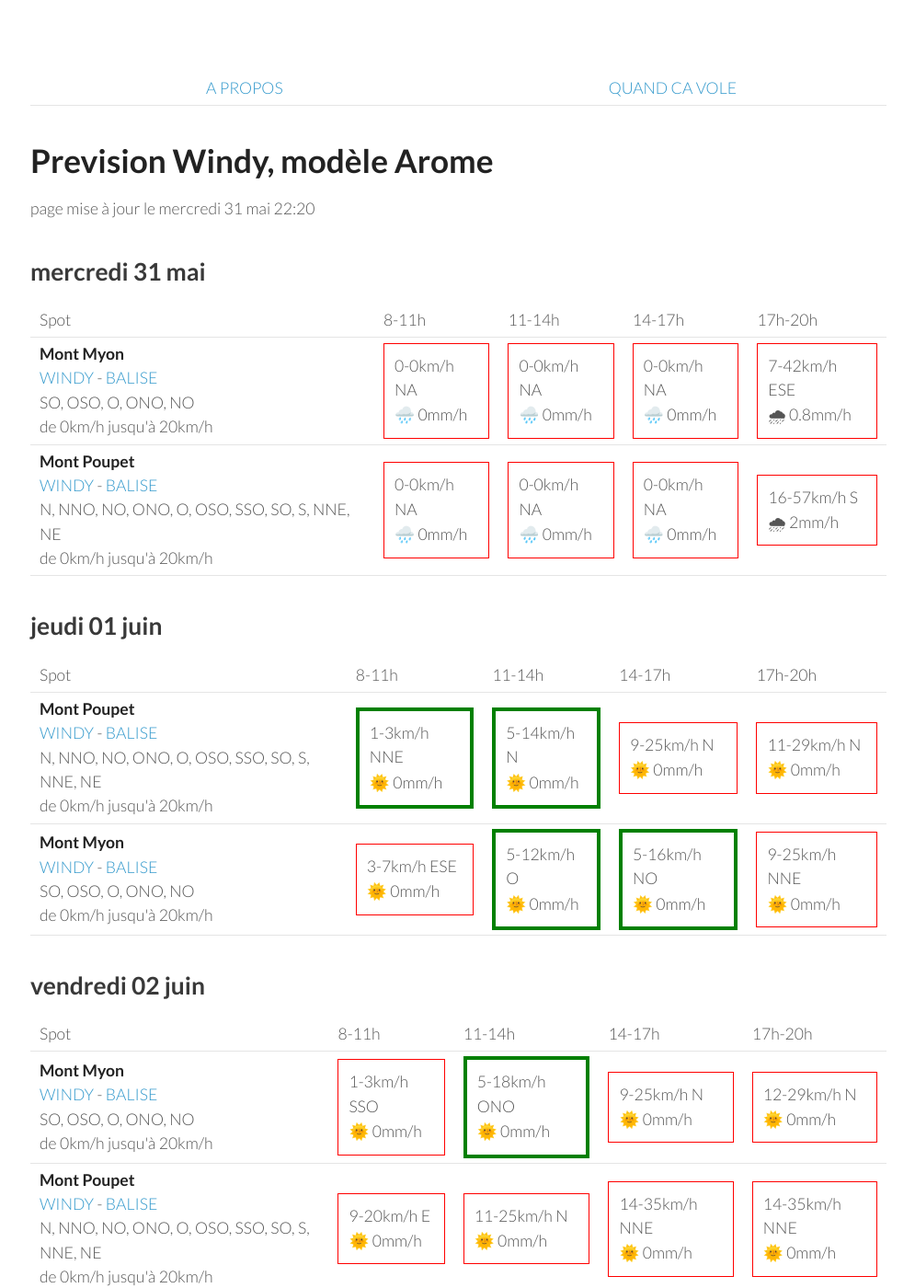
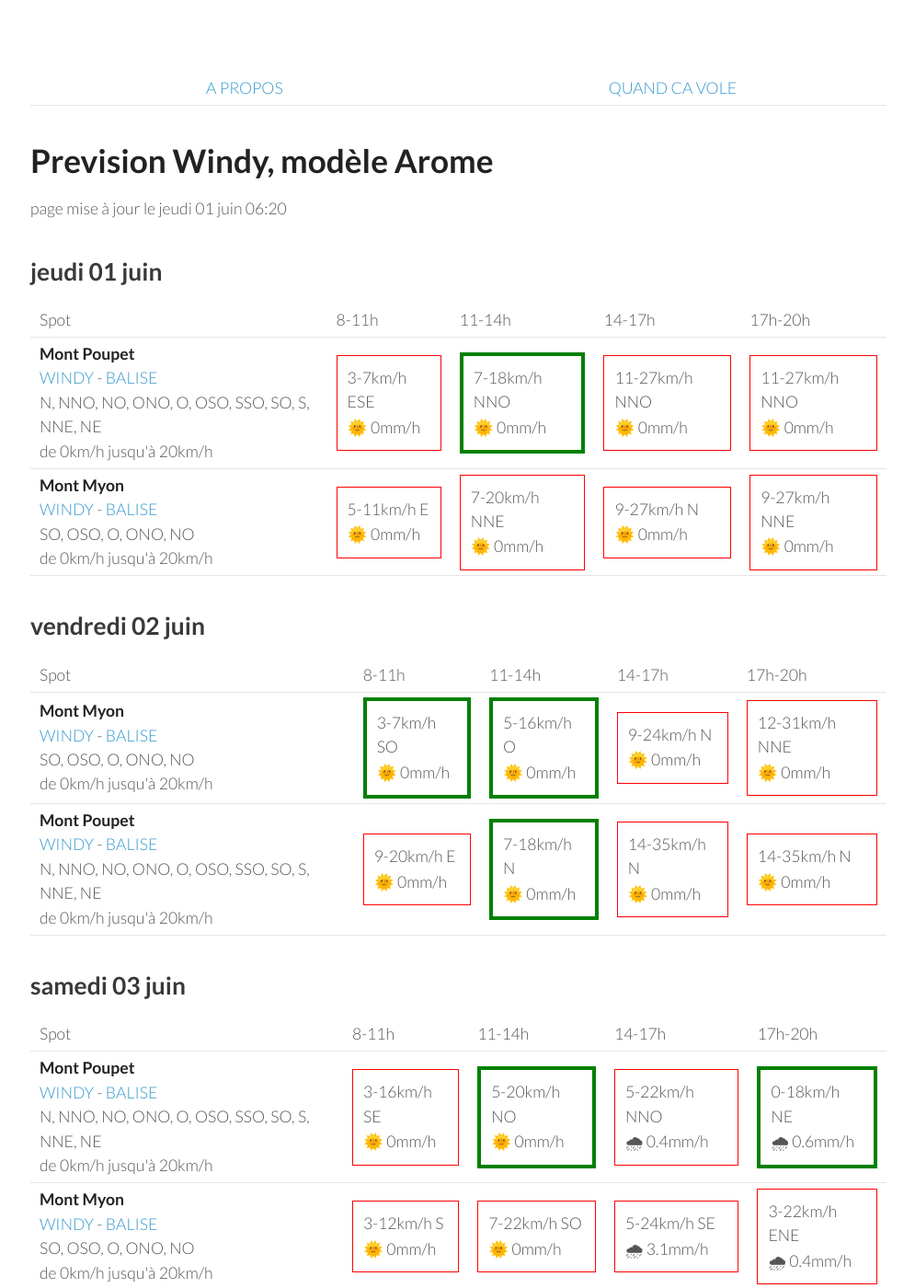
Before and after one commit to parapente-dans-le-nord/parapente-dans-le-nord.github.io, a Jekyll site: the page built from jura.markdown, in a window 1280 px wide and 1400 px high. Shown: the whole window at 92% size, without its empty margins (25-1020 px from the left). Built offline with Jekyll 4.4.1, drawn with Linux system fonts in a browser that asks for light colours; some of the changed text lies outside the part shown.

Commit message:
update index.markdown

```diff
--- a/jura.markdown
+++ b/jura.markdown
@@ -7,42 +7,8 @@ title:  "Tous les spots"
 {: .links}
 
 # Prevision Windy, modèle Arome
-page mise à jour le mercredi 31 mai 22:20
+page mise à jour le jeudi 01 juin 06:20
 
-## mercredi 31 mai
-
-{::nomarkdown}
-<table>
-  <tbody>
-    <tr>
-      <td>Spot</td>
-      <td>8-11h</td>
-      <td>11-14h</td>
-      <td>14-17h</td>
-      <td>17h-20h</td>
-    </tr>
-<tr>
-        <td><strong>Mont Myon</strong><br><a href="https://windy.com/46.331/5.397?45.898,5.394,8,m:eWoagj8">WINDY</a> - <span class=""><a href="http://www.balisemeteo.com/balise.php?idBalise=70">BALISE</a> </span><br> <span class="vent-favorable">SO, OSO, O, ONO, NO</span><br><span class="force-vent">de 0km/h jusqu'à 20km/h</span> </td>
-
-            <td><div class="not-flyable"><p>0-0km/h NA</p><p>🌧️ 0mm/h</p></div></td>
-            <td><div class="not-flyable"><p>0-0km/h NA</p><p>🌧️ 0mm/h</p></div></td>
-            <td><div class="not-flyable"><p>0-0km/h NA</p><p>🌧️ 0mm/h</p></div></td>
-            <td><div class="not-flyable"><p>7-42km/h ESE</p><p>🌧 0.8mm/h</p></div></td>
-
-    </tr>
-<tr>
-        <td><strong>Mont Poupet</strong><br><a href="https://windy.com/46.970/5.876?46.541,5.876,8">WINDY</a> - <span class=""><a href="http://www.balisemeteo.com/balise.php?idBalise=92">BALISE</a> </span><br> <span class="vent-favorable">N, NNO, NO, ONO, O, OSO, SSO, SO, S, NNE, NE</span><br><span class="force-vent">de 0km/h jusqu'à 20km/h</span> </td>
-
-            <td><div class="not-flyable"><p>0-0km/h NA</p><p>🌧️ 0mm/h</p></div></td>
-            <td><div class="not-flyable"><p>0-0km/h NA</p><p>🌧️ 0mm/h</p></div></td>
-            <td><div class="not-flyable"><p>0-0km/h NA</p><p>🌧️ 0mm/h</p></div></td>
-            <td><div class="not-flyable"><p>16-57km/h S</p><p>🌧 2mm/h</p></div></td>
-
-    </tr>
-
-</tbody>
-</table>
-{:/}
 ## jeudi 01 juin
 
 {::nomarkdown}
@@ -58,20 +24,20 @@ page mise à jour le mercredi 31 mai 22:20
 <tr>
         <td><strong>Mont Poupet</strong><br><a href="https://windy.com/46.970/5.876?46.541,5.876,8">WINDY</a> - <span class=""><a href="http://www.balisemeteo.com/balise.php?idBalise=92">BALISE</a> </span><br> <span class="vent-favorable">N, NNO, NO, ONO, O, OSO, SSO, SO, S, NNE, NE</span><br><span class="force-vent">de 0km/h jusqu'à 20km/h</span> </td>
 
-            <td><div class="flyable"><p>1-3km/h NNE</p><p>🌞 0mm/h</p></div></td>
-            <td><div class="flyable"><p>5-14km/h N</p><p>🌞 0mm/h</p></div></td>
-            <td><div class="not-flyable"><p>9-25km/h N</p><p>🌞 0mm/h</p></div></td>
-            <td><div class="not-flyable"><p>11-29km/h N</p><p>🌞 0mm/h</p></div></td>
+            <td><div class="not-flyable"><p>3-7km/h ESE</p><p>🌞 0mm/h</p></div></td>
+            <td><div class="flyable"><p>7-18km/h NNO</p><p>🌞 0mm/h</p></div></td>
+            <td><div class="not-flyable"><p>11-27km/h NNO</p><p>🌞 0mm/h</p></div></td>
+            <td><div class="not-flyable"><p>11-27km/h NNO</p><p>🌞 0mm/h</p></div></td>
 
 
     </tr>
 <tr>
         <td><strong>Mont Myon</strong><br><a href="https://windy.com/46.331/5.397?45.898,5.394,8,m:eWoagj8">WINDY</a> - <span class=""><a href="http://www.balisemeteo.com/balise.php?idBalise=70">BALISE</a> </span><br> <span class="vent-favorable">SO, OSO, O, ONO, NO</span><br><span class="force-vent">de 0km/h jusqu'à 20km/h</span> </td>
 
-            <td><div class="not-flyable"><p>3-7km/h ESE</p><p>🌞 0mm/h</p></div></td>
-            <td><div class="flyable"><p>5-12km/h O</p><p>🌞 0mm/h</p></div></td>
-            <td><div class="flyable"><p>5-16km/h NO</p><p>🌞 0mm/h</p></div></td>
-            <td><div class="not-flyable"><p>9-25km/h NNE</p><p>🌞 0mm/h</p></div></td>
+            <td><div class="not-flyable"><p>5-11km/h E</p><p>🌞 0mm/h</p></div></td>
+            <td><div class="not-flyable"><p>7-20km/h NNE</p><p>🌞 0mm/h</p></div></td>
+            <td><div class="not-flyable"><p>9-27km/h N</p><p>🌞 0mm/h</p></div></td>
+            <td><div class="not-flyable"><p>9-27km/h NNE</p><p>🌞 0mm/h</p></div></td>
 
 
     </tr>
@@ -94,10 +60,10 @@ page mise à jour le mercredi 31 mai 22:20
 <tr>
         <td><strong>Mont Myon</strong><br><a href="https://windy.com/46.331/5.397?45.898,5.394,8,m:eWoagj8">WINDY</a> - <span class=""><a href="http://www.balisemeteo.com/balise.php?idBalise=70">BALISE</a> </span><br> <span class="vent-favorable">SO, OSO, O, ONO, NO</span><br><span class="force-vent">de 0km/h jusqu'à 20km/h</span> </td>
 
-            <td><div class="not-flyable"><p>1-3km/h SSO</p><p>🌞 0mm/h</p></div></td>
-            <td><div class="flyable"><p>5-18km/h ONO</p><p>🌞 0mm/h</p></div></td>
-            <td><div class="not-flyable"><p>9-25km/h N</p><p>🌞 0mm/h</p></div></td>
-            <td><div class="not-flyable"><p>12-29km/h N</p><p>🌞 0mm/h</p></div></td>
+            <td><div class="flyable"><p>3-7km/h SO</p><p>🌞 0mm/h</p></div></td>
+            <td><div class="flyable"><p>5-16km/h O</p><p>🌞 0mm/h</p></div></td>
+            <td><div class="not-flyable"><p>9-24km/h N</p><p>🌞 0mm/h</p></div></td>
+            <td><div class="not-flyable"><p>12-31km/h NNE</p><p>🌞 0mm/h</p></div></td>
 
 
     </tr>
@@ -105,9 +71,9 @@ page mise à jour le mercredi 31 mai 22:20
         <td><strong>Mont Poupet</strong><br><a href="https://windy.com/46.970/5.876?46.541,5.876,8">WINDY</a> - <span class=""><a href="http://www.balisemeteo.com/balise.php?idBalise=92">BALISE</a> </span><br> <span class="vent-favorable">N, NNO, NO, ONO, O, OSO, SSO, SO, S, NNE, NE</span><br><span class="force-vent">de 0km/h jusqu'à 20km/h</span> </td>
 
             <td><div class="not-flyable"><p>9-20km/h E</p><p>🌞 0mm/h</p></div></td>
-            <td><div class="not-flyable"><p>11-25km/h N</p><p>🌞 0mm/h</p></div></td>
-            <td><div class="not-flyable"><p>14-35km/h NNE</p><p>🌞 0mm/h</p></div></td>
-            <td><div class="not-flyable"><p>14-35km/h NNE</p><p>🌞 0mm/h</p></div></td>
+            <td><div class="flyable"><p>7-18km/h N</p><p>🌞 0mm/h</p></div></td>
+            <td><div class="not-flyable"><p>14-35km/h N</p><p>🌞 0mm/h</p></div></td>
+            <td><div class="not-flyable"><p>14-35km/h N</p><p>🌞 0mm/h</p></div></td>
 
 
     </tr>
@@ -130,20 +96,20 @@ page mise à jour le mercredi 31 mai 22:20
 <tr>
         <td><strong>Mont Poupet</strong><br><a href="https://windy.com/46.970/5.876?46.541,5.876,8">WINDY</a> - <span class=""><a href="http://www.balisemeteo.com/balise.php?idBalise=92">BALISE</a> </span><br> <span class="vent-favorable">N, NNO, NO, ONO, O, OSO, SSO, SO, S, NNE, NE</span><br><span class="force-vent">de 0km/h jusqu'à 20km/h</span> </td>
 
-            <td><div class="flyable"><p>3-18km/h S</p><p>🌞 0mm/h</p></div></td>
-            <td><div class="flyable"><p>5-20km/h ONO</p><p>🌞 0mm/h</p></div></td>
-            <td><div class="flyable"><p>5-20km/h NNO</p><p>🌧 0.3mm/h</p></div></td>
-            <td><div class="flyable"><p>3-18km/h NNE</p><p>🌞 0mm/h</p></div></td>
+            <td><div class="not-flyable"><p>3-16km/h SE</p><p>🌞 0mm/h</p></div></td>
+            <td><div class="flyable"><p>5-20km/h NO</p><p>🌞 0mm/h</p></div></td>
+            <td><div class="not-flyable"><p>5-22km/h NNO</p><p>🌧 0.4mm/h</p></div></td>
+            <td><div class="flyable"><p>0-18km/h NE</p><p>🌧 0.6mm/h</p></div></td>
 
 
     </tr>
 <tr>
         <td><strong>Mont Myon</strong><br><a href="https://windy.com/46.331/5.397?45.898,5.394,8,m:eWoagj8">WINDY</a> - <span class=""><a href="http://www.balisemeteo.com/balise.php?idBalise=70">BALISE</a> </span><br> <span class="vent-favorable">SO, OSO, O, ONO, NO</span><br><span class="force-vent">de 0km/h jusqu'à 20km/h</span> </td>
 
-            <td><div class="not-flyable"><p>3-14km/h S</p><p>🌞 0mm/h</p></div></td>
-            <td><div class="flyable"><p>7-20km/h SO</p><p>🌞 0mm/h</p></div></td>
-            <td><div class="not-flyable"><p>5-22km/h SSO</p><p>🌧 0.3mm/h</p></div></td>
-            <td><div class="not-flyable"><p>7-22km/h ESE</p><p>🌧 0.8mm/h</p></div></td>
+            <td><div class="not-flyable"><p>3-12km/h S</p><p>🌞 0mm/h</p></div></td>
+            <td><div class="not-flyable"><p>7-22km/h SO</p><p>🌞 0mm/h</p></div></td>
+            <td><div class="not-flyable"><p>5-24km/h SE</p><p>🌧 3.1mm/h</p></div></td>
+            <td><div class="not-flyable"><p>3-22km/h ENE</p><p>🌧 0.4mm/h</p></div></td>
 
 
     </tr>
@@ -166,18 +132,18 @@ page mise à jour le mercredi 31 mai 22:20
 <tr>
         <td><strong>Mont Poupet</strong><br><a href="https://windy.com/46.970/5.876?46.541,5.876,8">WINDY</a> - <span class=""><a href="http://www.balisemeteo.com/balise.php?idBalise=92">BALISE</a> </span><br> <span class="vent-favorable">N, NNO, NO, ONO, O, OSO, SSO, SO, S, NNE, NE</span><br><span class="force-vent">de 0km/h jusqu'à 20km/h</span> </td>
 
-            <td><div class="not-flyable"><p>0-9km/h ESE</p><p>🌞 0mm/h</p></div></td>
-            <td><div class="not-flyable"><p>5-22km/h NO</p><p>🌞 0mm/h</p></div></td>
-            <td><div class="not-flyable"><p>3-25km/h ENE</p><p>🌧 1.2mm/h</p></div></td>
-            <td><div class="not-flyable"><p>11-27km/h NNE</p><p>🌞 0mm/h</p></div></td>
+            <td><div class="not-flyable"><p>1-12km/h SE</p><p>🌞 0mm/h</p></div></td>
+            <td><div class="not-flyable"><p>5-22km/h NNO</p><p>🌞 0mm/h</p></div></td>
+            <td><div class="not-flyable"><p>5-24km/h NE</p><p>🌧 1.9mm/h</p></div></td>
+            <td><div class="not-flyable"><p>5-27km/h E</p><p>🌧 2.3mm/h</p></div></td>
 
 
     </tr>
 <tr>
         <td><strong>Mont Myon</strong><br><a href="https://windy.com/46.331/5.397?45.898,5.394,8,m:eWoagj8">WINDY</a> - <span class=""><a href="http://www.balisemeteo.com/balise.php?idBalise=70">BALISE</a> </span><br> <span class="vent-favorable">SO, OSO, O, ONO, NO</span><br><span class="force-vent">de 0km/h jusqu'à 20km/h</span> </td>
 
-            <td><div class="not-flyable"><p>3-12km/h SE</p><p>🌞 0mm/h</p></div></td>
-            <td><div class="not-flyable"><p>5-20km/h SSO</p><p>🌧 1mm/h</p></div></td>
+            <td><div class="not-flyable"><p>3-12km/h E</p><p>🌞 0mm/h</p></div></td>
+            <td><div class="not-flyable"><p>3-18km/h NNO</p><p>🌞 0mm/h</p></div></td>
             <td><div class="not-flyable"><p>1-22km/h NNO</p><p>🌧 1.4mm/h</p></div></td>
             <td><div class="not-flyable"><p>7-27km/h ENE</p><p>🌧 0.8mm/h</p></div></td>
 
@@ -202,10 +168,10 @@ page mise à jour le mercredi 31 mai 22:20
 <tr>
         <td><strong>Mont Poupet</strong><br><a href="https://windy.com/46.970/5.876?46.541,5.876,8">WINDY</a> - <span class=""><a href="http://www.balisemeteo.com/balise.php?idBalise=92">BALISE</a> </span><br> <span class="vent-favorable">N, NNO, NO, ONO, O, OSO, SSO, SO, S, NNE, NE</span><br><span class="force-vent">de 0km/h jusqu'à 20km/h</span> </td>
 
-            <td><div class="not-flyable"><p>1-11km/h ESE</p><p>🌞 0mm/h</p></div></td>
-            <td><div class="not-flyable"><p>5-24km/h NNE</p><p>🌞 0mm/h</p></div></td>
-            <td><div class="not-flyable"><p>12-29km/h NNE</p><p>🌞 0mm/h</p></div></td>
-            <td><div class="not-flyable"><p>18-38km/h NE</p><p>🌞 0mm/h</p></div></td>
+            <td><div class="not-flyable"><p>3-14km/h ESE</p><p>🌞 0mm/h</p></div></td>
+            <td><div class="not-flyable"><p>7-22km/h N</p><p>🌞 0mm/h</p></div></td>
+            <td><div class="not-flyable"><p>12-33km/h NNE</p><p>🌞 0mm/h</p></div></td>
+            <td><div class="not-flyable"><p>12-33km/h NNE</p><p>🌞 0mm/h</p></div></td>
 
 
     </tr>
```
